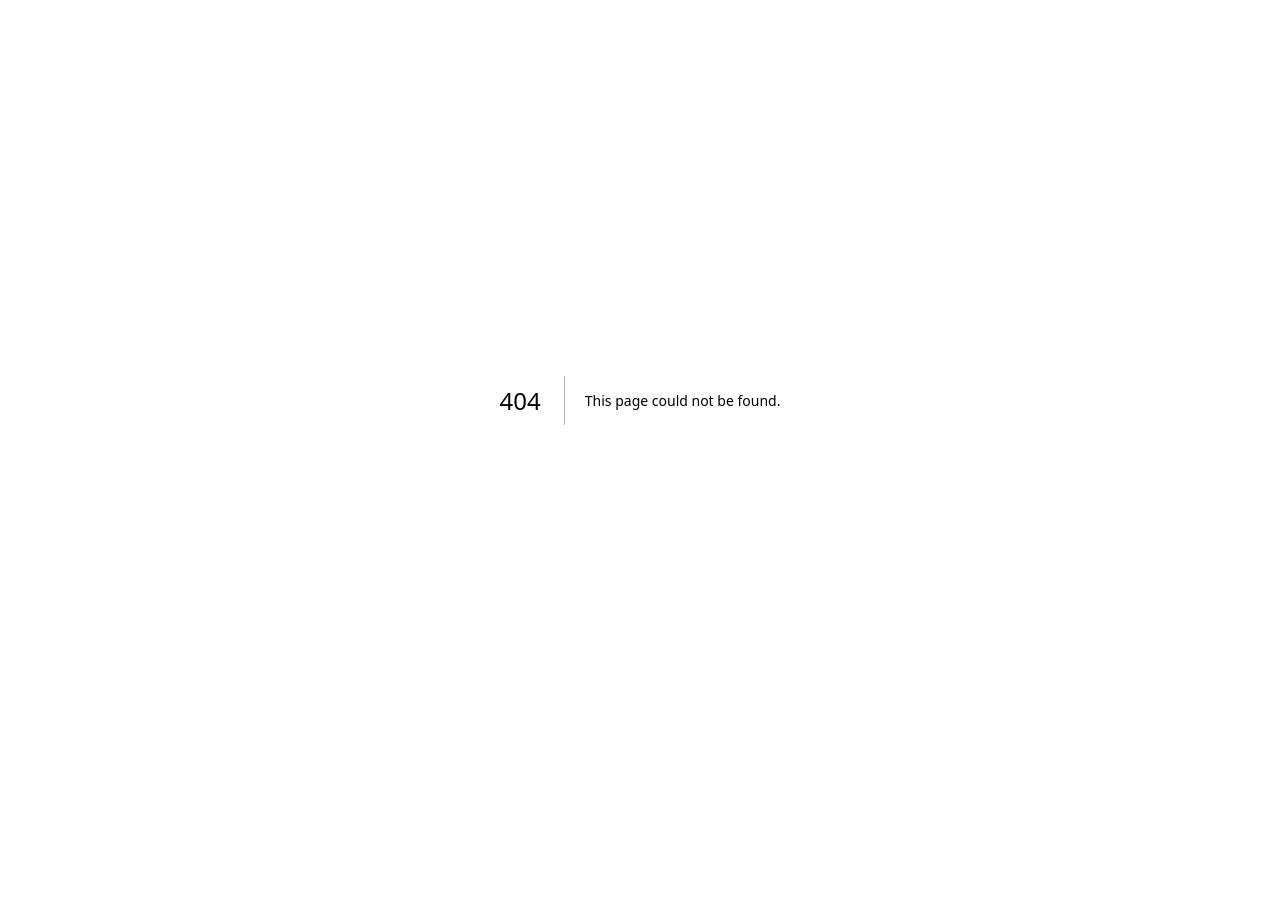
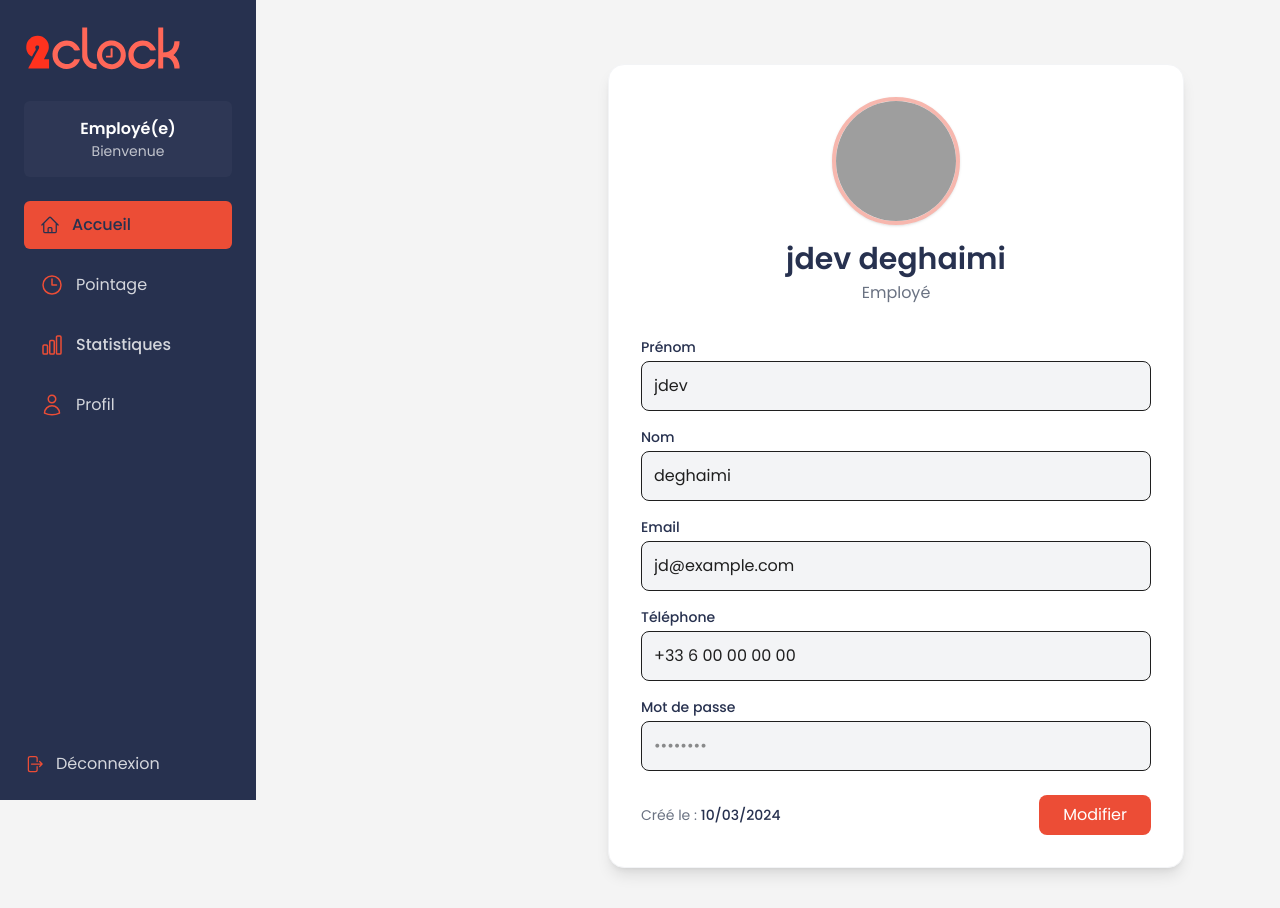
Before and after one commit to abakar-oumar-abdallah/T-DEV-700, a Next.js app in the folder frontend/2clock/: page /employee/profile in a window 1280 px wide. Before the commit this address had no page. Before the commit the page ends 800 px from the top, so only its background shows below. Built offline with nearby package versions, Linux system fonts and the light colour scheme; grey boxes are pictures that could not be loaded.

Commit message:
feature/add pageprofile

```diff
--- a/frontend/2clock/src/app/components/EmployeeSidebar.tsx
+++ b/frontend/2clock/src/app/components/EmployeeSidebar.tsx
@@ -124,7 +124,7 @@ export default function EmployeeSidebar({ mobileOpen, setMobileOpen }: SidebarPr
 
             <li>
               <Link
-                href="/employee"
+                href="/employee/profile"
                 className="text-white/80 hover:text-white py-3 px-4 flex items-center gap-3"
                 onClick={() => setMobileOpen(false)}
               >
--- a/frontend/2clock/src/app/employee/page.tsx
+++ b/frontend/2clock/src/app/employee/page.tsx
@@ -49,7 +49,7 @@ export default function EmployeePage() {
                 </article>
               </Link>
 
-              <Link href="/employee">
+             <Link href="/employee/profile">
                 <article className="bg-white rounded-lg shadow p-6 hover:shadow-lg transition-shadow cursor-pointer" style={{ borderTop: '4px solid #7a5bdc' }}>
                   <div className="flex flex-col items-center text-center">
                     <div className="p-4 rounded-full mb-4" style={{ background: 'rgba(122,91,220,0.08)' }}>
--- /dev/null
+++ b/frontend/2clock/src/app/employee/profile/page.tsx
@@ -0,0 +1,164 @@
+"use client";
+
+import React, { useEffect, useState } from "react";
+import Image from "next/image";
+import { Bars3Icon } from "@heroicons/react/24/outline";
+import EmployeeSidebar from "@/app/components/EmployeeSidebar";
+
+interface User {
+  id: string;
+  permission: string;
+  email: string;
+  password?: string;
+  first_name: string;
+  last_name: string;
+  phone?: string;
+  created_at: string;
+  updated_at: string;
+}
+
+export default function EmployeeProfilePage() {
+  const [mobileOpen, setMobileOpen] = useState(false);
+  const [user, setUser] = useState<User | null>(null);
+  const [editing, setEditing] = useState(false);
+  const [form, setForm] = useState<Partial<User>>({});
+
+  useEffect(() => {
+    const fakeUser: User = {
+      id: "1",
+      permission: "Employé",
+      email: "jd@example.com",
+      first_name: "jdev",
+      last_name: "deghaimi",
+      phone: "+33 6 00 00 00 00",
+      password: "",
+      created_at: "2024-03-10T09:00:00Z",
+      updated_at: "2025-10-10T10:00:00Z",
+    };
+    setUser(fakeUser);
+    setForm(fakeUser);
+  }, []);
+
+  const handleChange = (e: React.ChangeEvent<HTMLInputElement>) => {
+    setForm({ ...form, [e.target.name]: e.target.value });
+  };
+
+  const handleSave = () => {
+    setEditing(false);
+    console.log("Données à enregistrer :", form);
+  };
+
+  if (!user)
+    return (
+      <div className="flex justify-center items-center min-h-screen text-[var(--color-secondary)] font-medium">
+        Chargement...
+      </div>
+    );
+
+  return (
+    <div className="min-h-screen flex bg-[var(--color-background)] text-[var(--foreground)]">
+      {/* Sidebar */}
+      <EmployeeSidebar mobileOpen={mobileOpen} setMobileOpen={setMobileOpen} />
+
+      {/* Overlay mobile */}
+      <div
+        className={`${
+          mobileOpen ? "block" : "hidden"
+        } fixed inset-0 bg-black/40 z-40 sm:hidden`}
+        onClick={() => setMobileOpen(false)}
+      />
+
+      {/* Main content */}
+      <div className="flex-1 sm:ml-64 flex flex-col items-center px-4 py-6 sm:py-10 transition-all">
+        {/* Header mobile */}
+        <header className="sm:hidden flex items-center justify-between p-4 bg-white border-b border-gray-200 sticky top-0 z-20 w-full">
+          <button onClick={() => setMobileOpen(true)} className="p-2 rounded-md">
+            <Bars3Icon className="w-6 h-6 text-[var(--color-secondary)]" />
+          </button>
+          <Image src="/2clocktitle.svg" alt="2Clock" width={120} height={34} />
+          <div />
+        </header>
+
+        {/* Profile card */}
+        <main className="w-full max-w-full sm:max-w-md md:max-w-lg lg:max-w-xl bg-white shadow-lg rounded-2xl p-6 sm:p-8 mt-6 border border-gray-100">
+          {/* Avatar + nom */}
+          <div className="flex flex-col items-center mb-8">
+            <div className="w-24 h-24 sm:w-28 sm:h-28 md:w-32 md:h-32 rounded-full overflow-hidden border-4 border-[var(--color-primary)]/40 mb-4 shadow-sm">
+              <img
+                src={`https://api.dicebear.com/5.x/initials/svg?seed=${user.first_name[0]}${user.last_name[0]}`}
+                alt="Avatar de profil"
+                className="w-full h-full object-cover"
+              />
+            </div>
+            <h1 className="text-xl sm:text-2xl md:text-3xl font-semibold text-[var(--color-secondary)] text-center">
+              {user.first_name} {user.last_name}
+            </h1>
+            <p className="text-gray-500 text-sm sm:text-base mt-1 text-center">
+              {user.permission}
+            </p>
+          </div>
+
+          {/* Form */}
+          <form className="space-y-4">
+            {[
+              { label: "Prénom", name: "first_name" },
+              { label: "Nom", name: "last_name" },
+              { label: "Email", name: "email" },
+              { label: "Téléphone", name: "phone" },
+              { label: "Mot de passe", name: "password", type: "password" },
+            ].map(({ label, name, type }) => (
+              <div key={name}>
+                <label className="block text-sm font-medium text-[var(--color-secondary)] mb-1">
+                  {label}
+                </label>
+                <input
+                  type={type || "text"}
+                  name={name}
+                  value={(form as any)[name] || ""}
+                  onChange={handleChange}
+                  disabled={!editing}
+                  className="w-full p-3 border rounded-lg focus:ring-2 focus:ring-[var(--color-primary)] disabled:bg-gray-100 focus:outline-none transition"
+                  placeholder={name === "password" ? "••••••••" : ""}
+                />
+              </div>
+            ))}
+          </form>
+
+          {/* Footer */}
+          <div className="flex flex-col sm:flex-row justify-between items-center mt-6 gap-4 sm:gap-0">
+            <div className="text-sm text-gray-500 text-center sm:text-left">
+              Créé le :{" "}
+              <span className="font-medium text-[var(--color-secondary)]">
+                {new Date(user.created_at).toLocaleDateString("fr-FR")}
+              </span>
+            </div>
+
+            {!editing ? (
+              <button
+                onClick={() => setEditing(true)}
+                className="px-6 py-2 bg-[var(--color-primary)] text-white rounded-lg hover:bg-[var(--color-primary-hover)] transition"
+              >
+                Modifier
+              </button>
+            ) : (
+              <div className="flex gap-3">
+                <button
+                  onClick={() => setEditing(false)}
+                  className="px-5 py-2 border border-gray-300 rounded-lg hover:bg-gray-100 transition"
+                >
+                  Annuler
+                </button>
+                <button
+                  onClick={handleSave}
+                  className="px-6 py-2 bg-[var(--color-primary)] text-white rounded-lg hover:bg-[var(--color-primary-hover)] transition"
+                >
+                  Enregistrer
+                </button>
+              </div>
+            )}
+          </div>
+        </main>
+      </div>
+    </div>
+  );
+}
```
